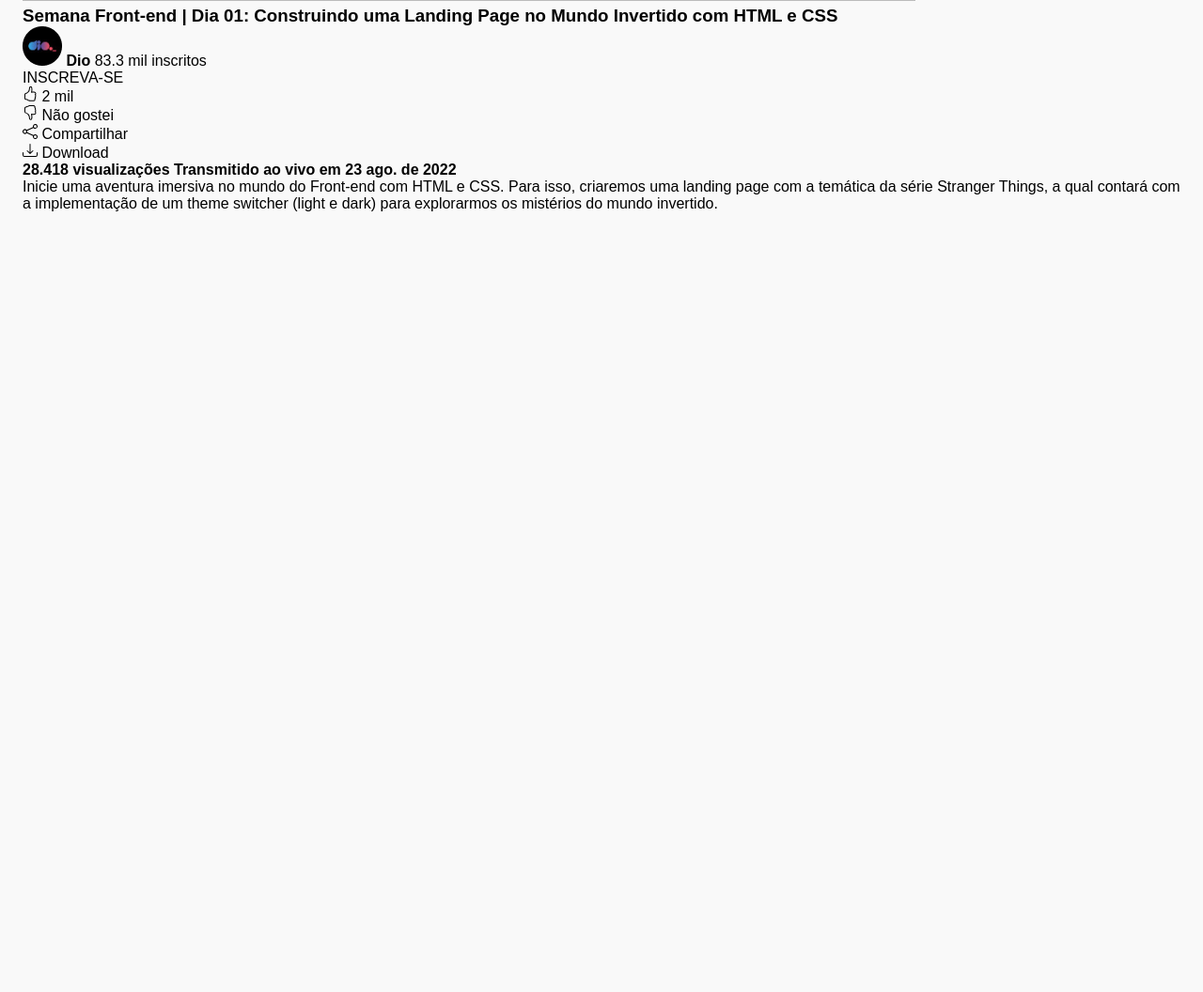
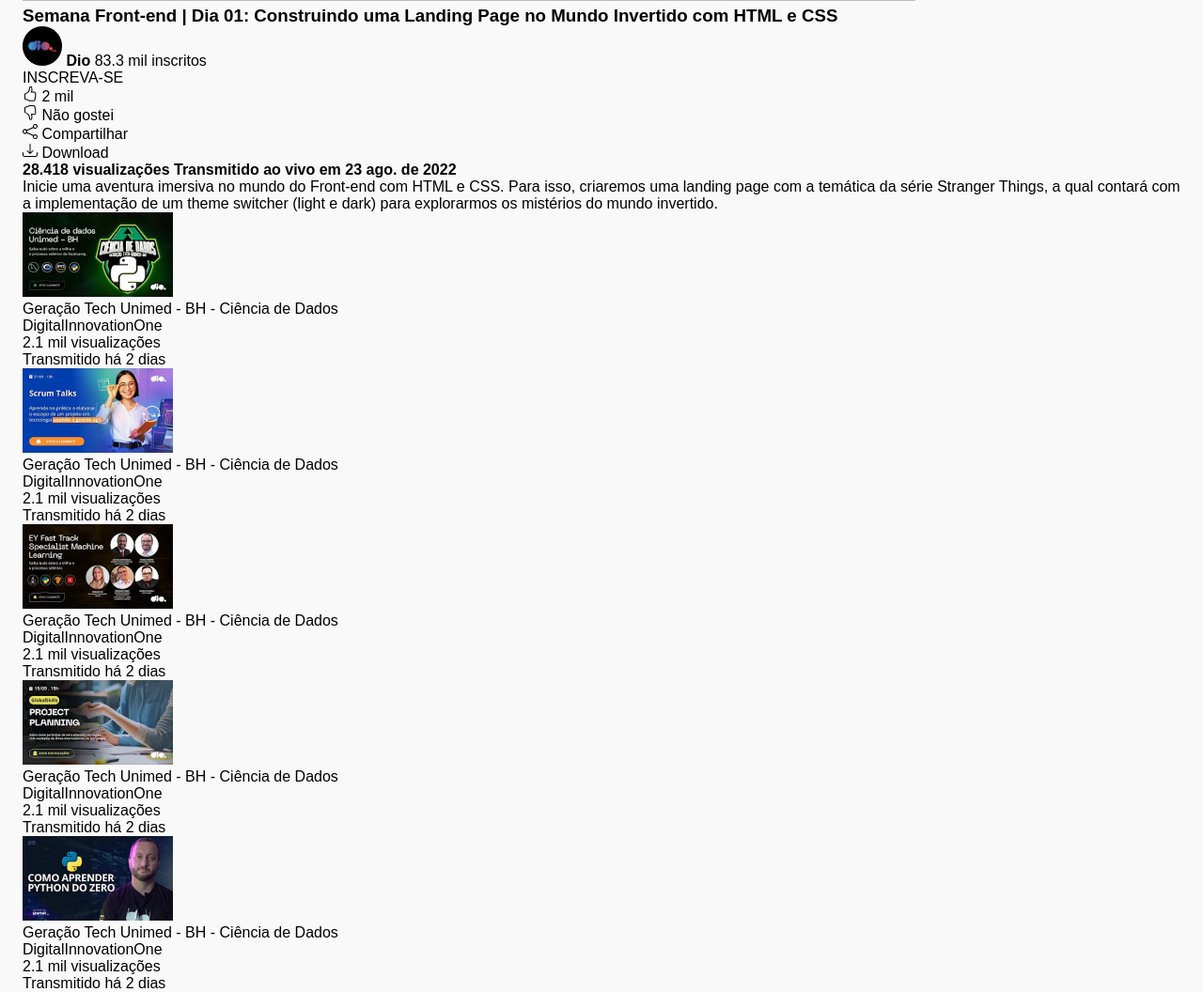
Before and after one commit to BrunoAlejandroDev/clone-youtube, a plain HTML site: page index.html in a window 1280 px wide. Shown: the part 602-1658 px from the top of the page at 94% size. Before the commit the page ends 828 px from the top, so only its background shows below. Drawn offline with Linux system fonts and the light colour scheme; files whose address does not match are found by name.

Commit message:
HTML: inserção dos vídeos sugeridos e as infos

```diff
--- a/index.html
+++ b/index.html
@@ -96,15 +96,55 @@
             </div>
 
             <div class="suggestions">
-                <div class="video-1"></div>
-                <div class="video-2"></div>
-                <div class="video-3"></div>
-                <div class="video-4"></div>
-                <div class="video-5"></div>
-                <div class="video-6"></div>
-                <div class="video-7"></div>
-                <div class="video-8"></div>
-                <div class="video-9"></div>
+                <div class="video-1">
+                    <img src="./assets/images/video-ciencia-de-dados.png" alt="">
+                    <div class="video-1__info">
+                        <p>Geração Tech Unimed - BH - Ciência de Dados</p>
+                        <p>DigitalInnovationOne</p>
+                        <p>2.1 mil visualizações</p>
+                        <p>Transmitido há 2 dias</p>
+                    </div>
+                </div>
+
+                <div class="video-2">
+                    <img src="./assets/images/video-scrum.png" alt="">
+                    <div class="video-2__info">
+                        <p>Geração Tech Unimed - BH - Ciência de Dados</p>
+                        <p>DigitalInnovationOne</p>
+                        <p>2.1 mil visualizações</p>
+                        <p>Transmitido há 2 dias</p>
+                    </div>
+                </div>
+
+                <div class="video-3">
+                    <img src="./assets/images/video-machine-learning.png" alt="">
+                    <div class="video-3__info">
+                        <p>Geração Tech Unimed - BH - Ciência de Dados</p>
+                        <p>DigitalInnovationOne</p>
+                        <p>2.1 mil visualizações</p>
+                        <p>Transmitido há 2 dias</p>
+                    </div>
+                </div>
+
+                <div class="video-4">
+                    <img src="./assets/images/video-skills.png" alt="">
+                    <div class="video-4__info">
+                        <p>Geração Tech Unimed - BH - Ciência de Dados</p>
+                        <p>DigitalInnovationOne</p>
+                        <p>2.1 mil visualizações</p>
+                        <p>Transmitido há 2 dias</p>
+                    </div>
+                </div>
+
+                <div class="video-5">
+                    <img src="./assets/images/video-python.png" alt="">
+                    <div class="video-5__info">
+                        <p>Geração Tech Unimed - BH - Ciência de Dados</p>
+                        <p>DigitalInnovationOne</p>
+                        <p>2.1 mil visualizações</p>
+                        <p>Transmitido há 2 dias</p>
+                    </div>
+                </div>
             </div>
 
         </div>
```
